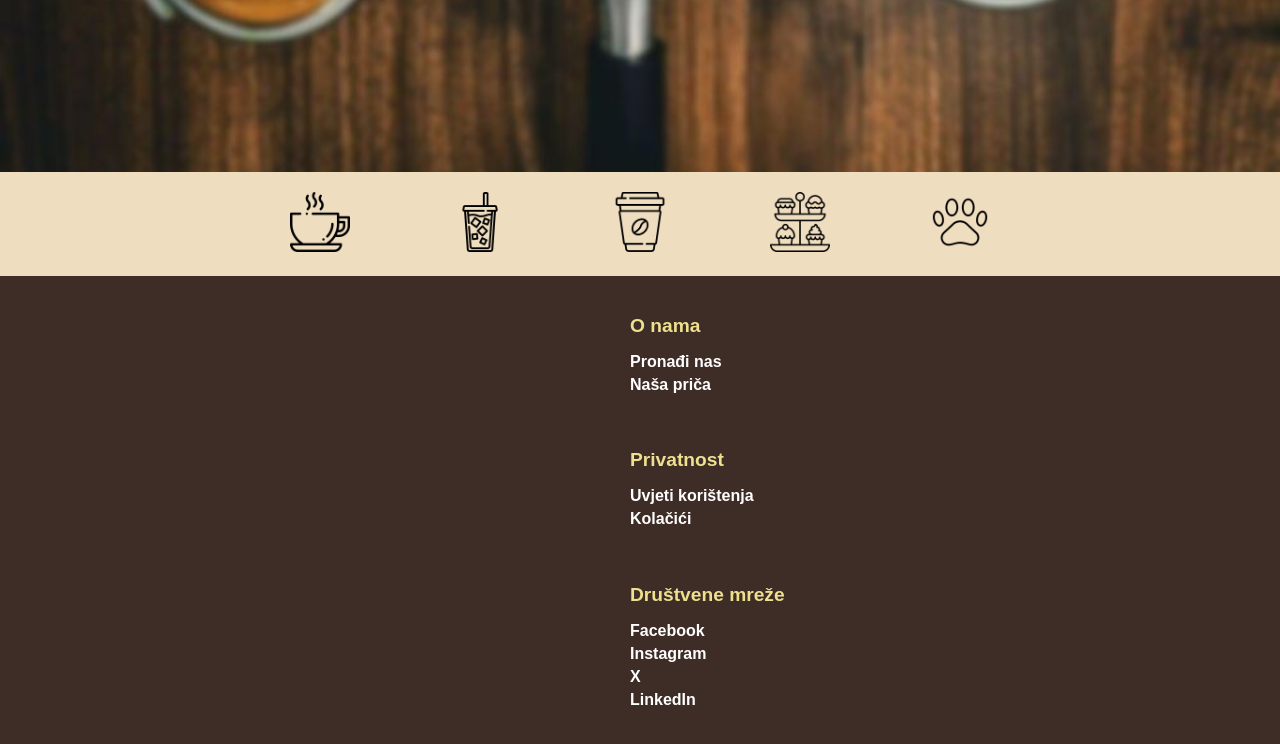
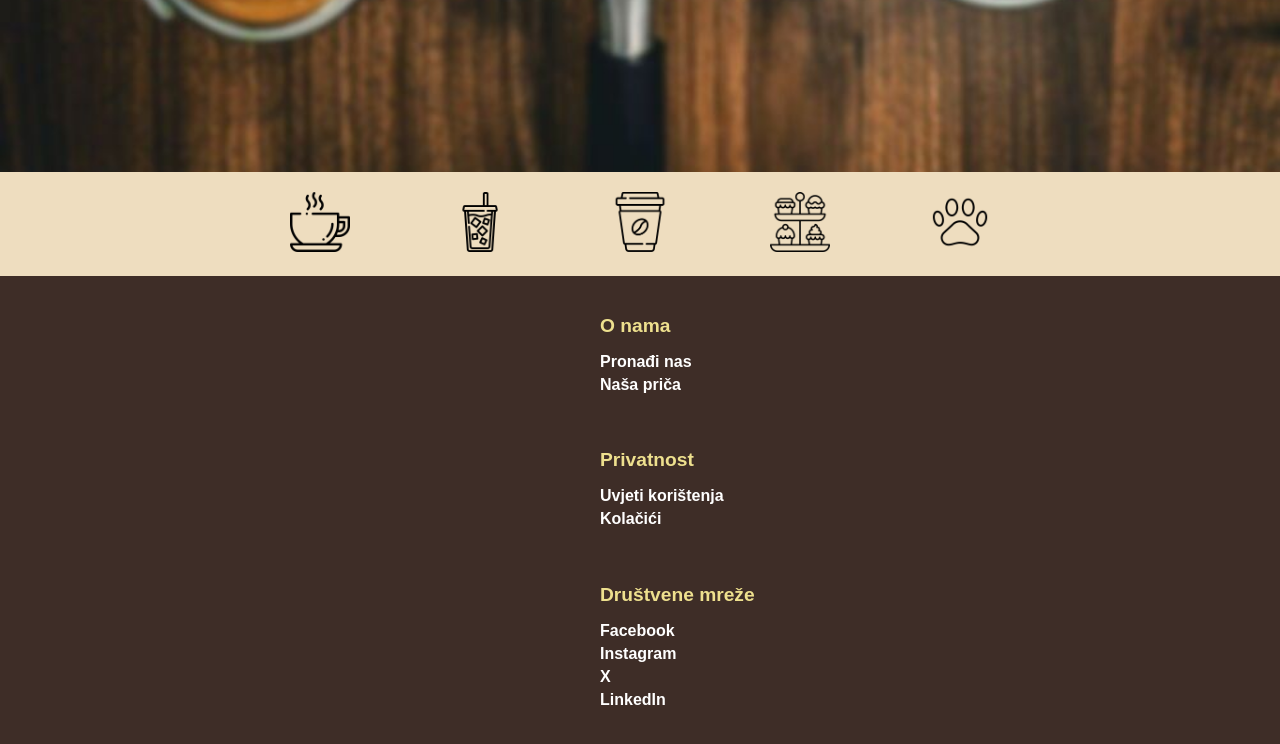
Before and after one commit to cicekl/PetCaffeOsijek, a plain HTML site: page home.html in a window 1280 px wide. Shown: the part 388-1132 px from the top of the page. Drawn offline with Linux system fonts and the light colour scheme.

Commit message:
Popravak padding

```diff
--- a/styles/home.css
+++ b/styles/home.css
@@ -135,7 +135,7 @@ a:active {
   flex-wrap: wrap;
   justify-content: space-between;
   gap: 20px;
-  padding: 0 580px;
+  padding: 0 550px;
 }
 
 .column {
```
